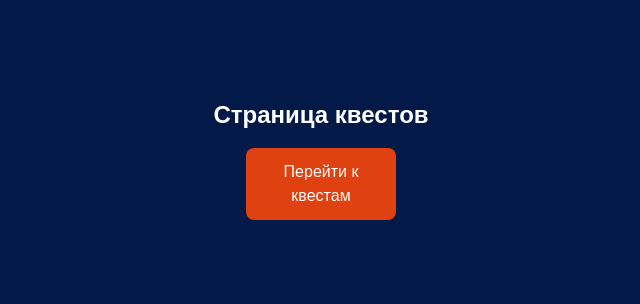
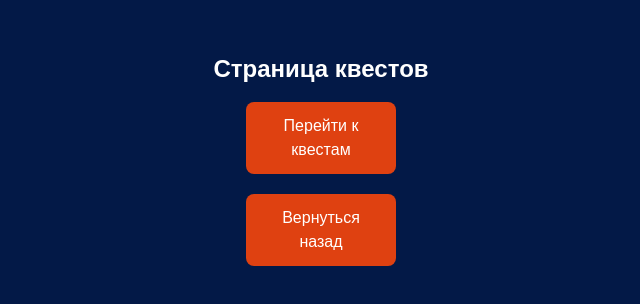
Before and after one commit to Mr-int/Ar-nikolaev, a React (Create React App) app: page /quest in a window 1280 px wide. Shown: the part 242-546 px from the top of the page, without its empty margins (319-959 px from the left). Built offline with nearby package versions, Linux system fonts and the light colour scheme.

Commit message:
Добавлена кнопка 'Вернуться назад' в меню выбора квестов

```diff
--- a/src/components/Quest.jsx
+++ b/src/components/Quest.jsx
@@ -12,6 +12,9 @@ const Quest = () => (
     >
       Перейти к квестам
     </a>
+    <a href="/" className="cta-button" style={{ marginTop: '20px', display: 'inline-block' }}>
+      Вернуться назад
+    </a>
   </div>
 );
 
```
